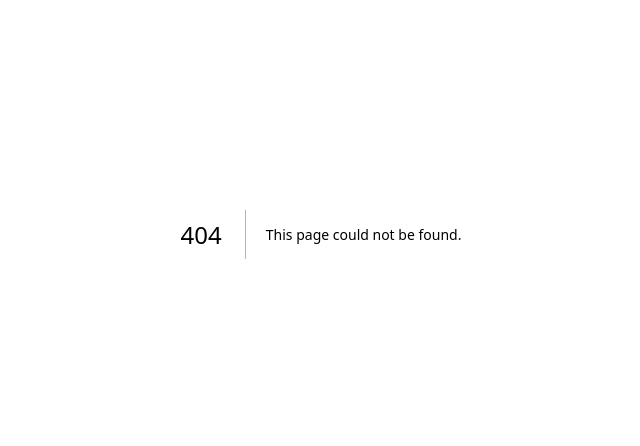
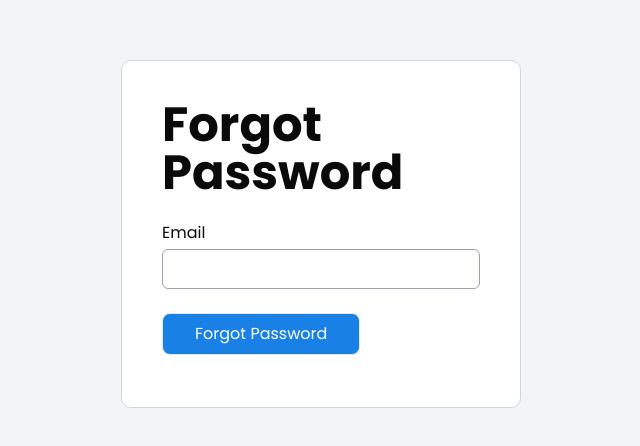
Before and after one commit to staryone/reusemart-frontend, a Next.js app: page /forgot-password in a window 1280 px wide. Before the commit this address had no page. Shown: the part 166-612 px from the top of the page, without its empty margins (319-959 px from the left). Built offline with nearby package versions, Linux system fonts and the light colour scheme.

Commit message:
menambahkan forgot password di kelola password pegawai

```diff
--- /dev/null
+++ b/src/app/(auth)/forgot-password/page.tsx
@@ -0,0 +1,65 @@
+"use client";
+import { useState } from "react";
+import { useRouter } from "next/navigation";
+import Link from "next/link";
+
+export default function Login() {
+  const [email, setEmail] = useState("");
+  const [password, setPassword] = useState("");
+  const [error, setError] = useState("");
+  const router = useRouter();
+
+  const handleForgotPassword = async (e: React.FormEvent) => {
+    e.preventDefault();
+    setError("");
+
+    try {
+      const response = await fetch("http://localhost:3001/api/pembeli/login", {
+        method: "POST",
+        headers: { "Content-Type": "application/json" },
+        body: JSON.stringify({ email, password }),
+      });
+
+      if (response.ok) {
+        const data = await response.json();
+        localStorage.setItem("token", data.token);
+        router.push("/");
+        console.log(data.token);
+      } else {
+        const data = await response.json();
+        setError(data.error || "Login failed");
+      }
+    } catch (err) {
+      setError("An error occurred during login");
+    }
+  };
+
+  return (
+    <div>
+      <div className="overflow-x-hidden w-screen h-screen p-10 place-items-center place-content-center bg-gray-100">
+        <form
+          onSubmit={handleForgotPassword}
+          className="flex flex-col items-start border-1 border-gray-300 rounded-lg w-1/3 p-10 bg-white"
+        >
+          <div className="text-5xl mb-3 font-bold">Forgot Password</div>
+          <div className="my-3 w-full">
+            <div className="mb-1">Email</div>
+            <input
+              type="email"
+              value={email}
+              onChange={(e) => setEmail(e.target.value)}
+              className="border-1 border-gray-400 rounded-sm h-10 w-full px-2"
+              required
+            />
+          </div>
+          <button
+            type="submit"
+            className="my-3 rounded-[0.5rem] py-2 px-8 bg-[#1980e6] text-white hover:bg-white hover:text-[#1980e6] border-1 hover:border-[#1980e6] transition-colors"
+          >
+            Forgot Password
+          </button>
+        </form>
+      </div>
+    </div>
+  );
+}
```
